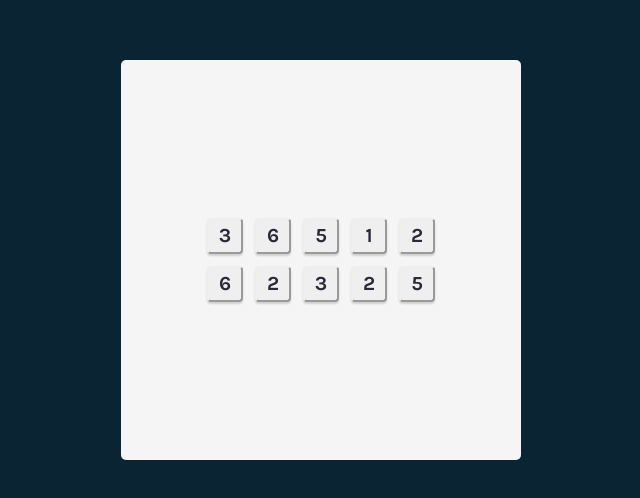
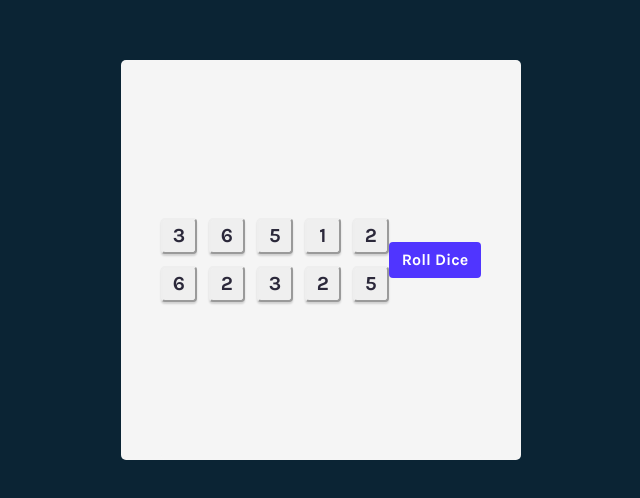
Before and after one commit to brufonseca/tenzies, a React (Vite) app: page / in a window 1280 px wide. Shown: the part 140-638 px from the top of the page, without its empty margins (319-959 px from the left). Built offline with nearby package versions, Linux system fonts and the light colour scheme.

Commit message:
feat: add roll dice button and update layout styling

```diff
--- a/src/App.jsx
+++ b/src/App.jsx
@@ -19,12 +19,19 @@ export default function App() {
 		return randomNumbers
 	}
 
+	function rollDice() {
+		setDice(generateAllNewDice())
+	}
+
 	const dieComponents = randomNumbers.map((num) => <Die value={num} />)
 
 	return (
 		<main>
 			<main>
 				<div className="dice-container">{dieComponents}</div>
+				<button className="roll" onClick={rollDice}>
+					Roll Dice
+				</button>
 			</main>
 		</main>
 	)
--- a/src/index.css
+++ b/src/index.css
@@ -9,7 +9,7 @@ body {
 	height: 100vh;
 	display: flex;
 	flex-direction: column;
-	justify-content: center;
+	justify-content: space-evenly;
 	align-items: center;
 }
 
@@ -37,12 +37,16 @@ main {
 	gap: 12px;
 }
 
+button {
+	font-family: Karla, sans-serif;
+	cursor: pointer;
+}
+
 .button {
 	width: 36px;
 	height: 36px;
 	border-radius: 4px;
 	color: #2b283a;
-	font-family: 'Karla', sans-serif;
 	font-style: normal;
 	font-weight: 700;
 	font-size: 20px;
@@ -51,3 +55,15 @@ main {
 	box-shadow: 0px 2px 2px rgba(0, 0, 0, 0.15);
 	border-color: unset;
 }
+
+button.roll {
+	width: 92.16px;
+	height: 35.84px;
+
+	background-color: #5035ff;
+	color: white;
+	font-size: 16px;
+	font-weight: bold;
+	border: none;
+	border-radius: 4px;
+}
```
